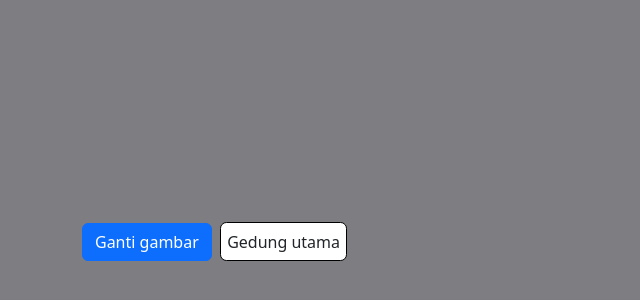
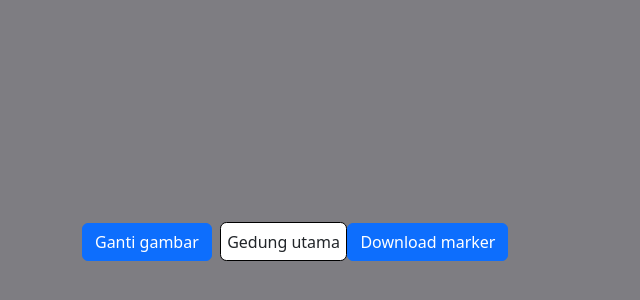
Before and after one commit to rsstst/ar-uas, a plain HTML site: page index.html in a window 1280 px wide. Shown: the part 430-730 px from the top of the page, without its empty margins (0-640 px from the left). Drawn offline with nearby package versions, Linux system fonts and the light colour scheme.

Commit message:
"Added a download link for marker.png to index.html"

```diff
--- a/index.html
+++ b/index.html
@@ -41,6 +41,7 @@
       <div class="d-flex align-items-center">
       <button class="btn btn-primary" id="model-rotator">Ganti gambar</button>
       <p class="ms-2" id="param">Gedung utama</p>
+      <a class='btn btn-primary' href="./assets/marker.png">Download marker</a>
     </div>
     </div>
     <script>
```
